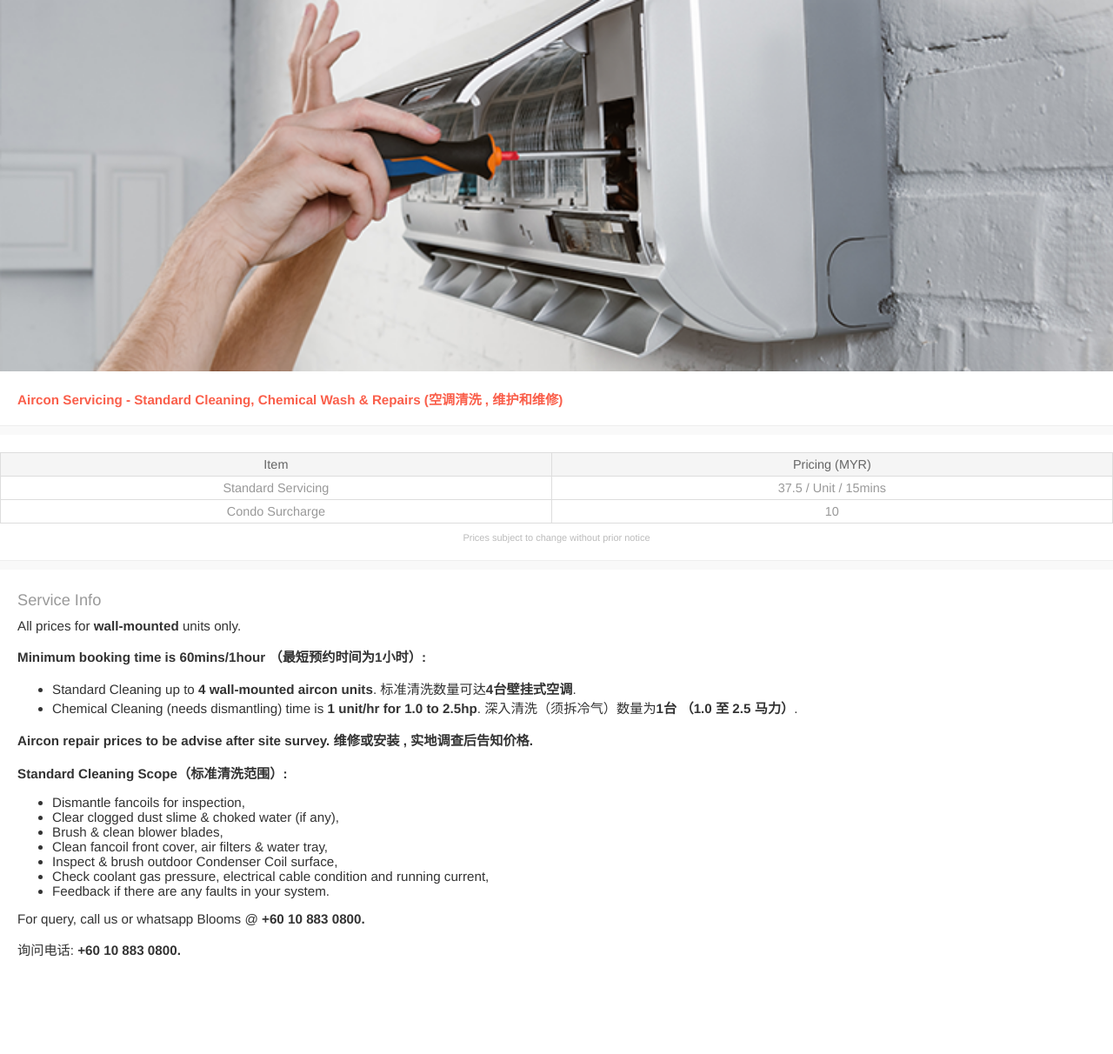
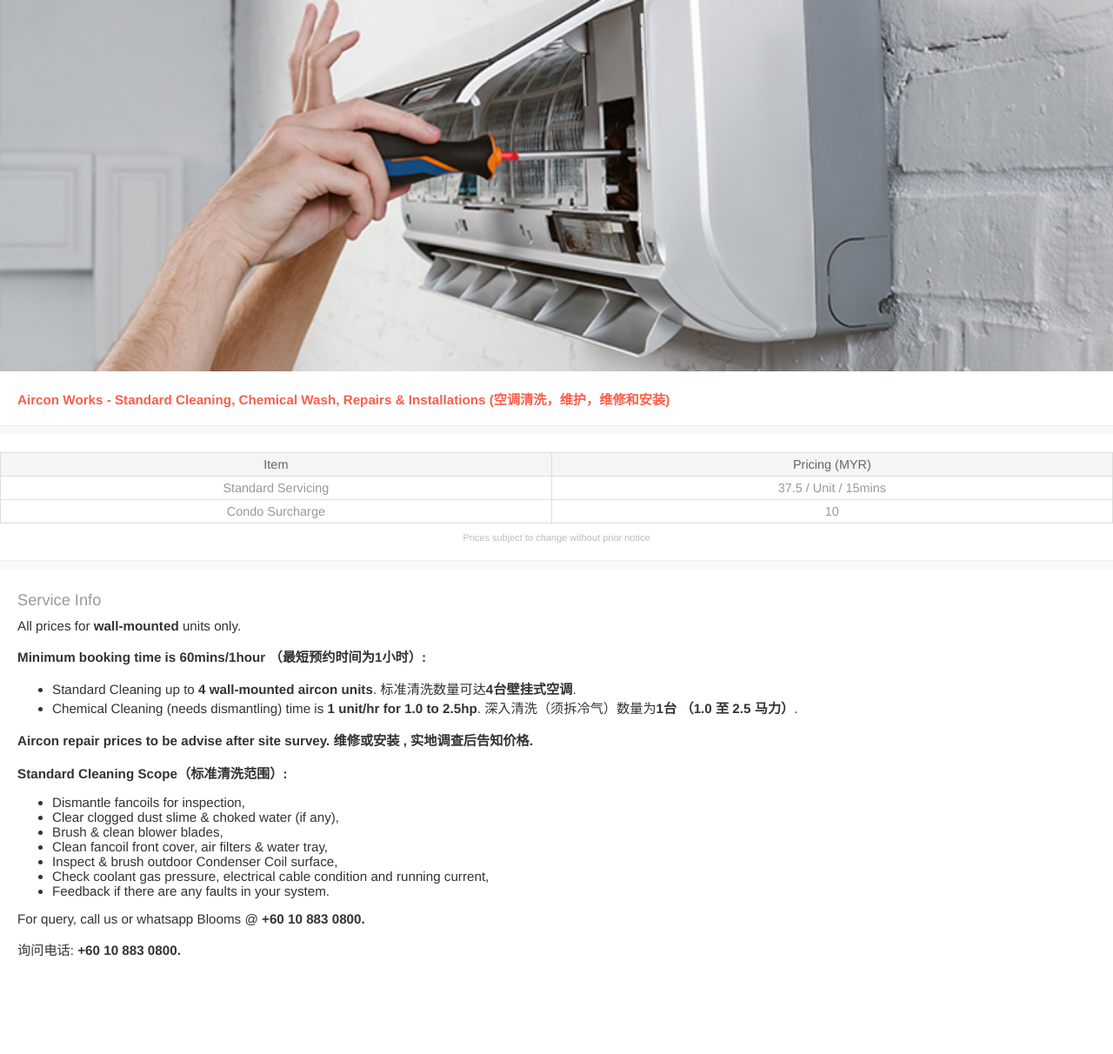
Before and after one commit to blooms-singapore/pages, a Jekyll site: the page built from en/services/myr/aircon.html, in a window 1280 px wide. Shown: the whole page at 87% size. Built offline with Jekyll 4.4.1, drawn with Linux system fonts in a browser that asks for light colours.

Commit message:
Update aircon.html

```diff
--- a/en/services/myr/aircon.html
+++ b/en/services/myr/aircon.html
@@ -1,5 +1,5 @@
 ---
-subtitle: Aircon Servicing - Standard Cleaning, Chemical Wash & Repairs (空调清洗 , 维护和维修)
+subtitle: Aircon Works - Standard Cleaning, Chemical Wash, Repairs & Installations (空调清洗，维护，维修和安装)
 layout: service
 ---
 
```
